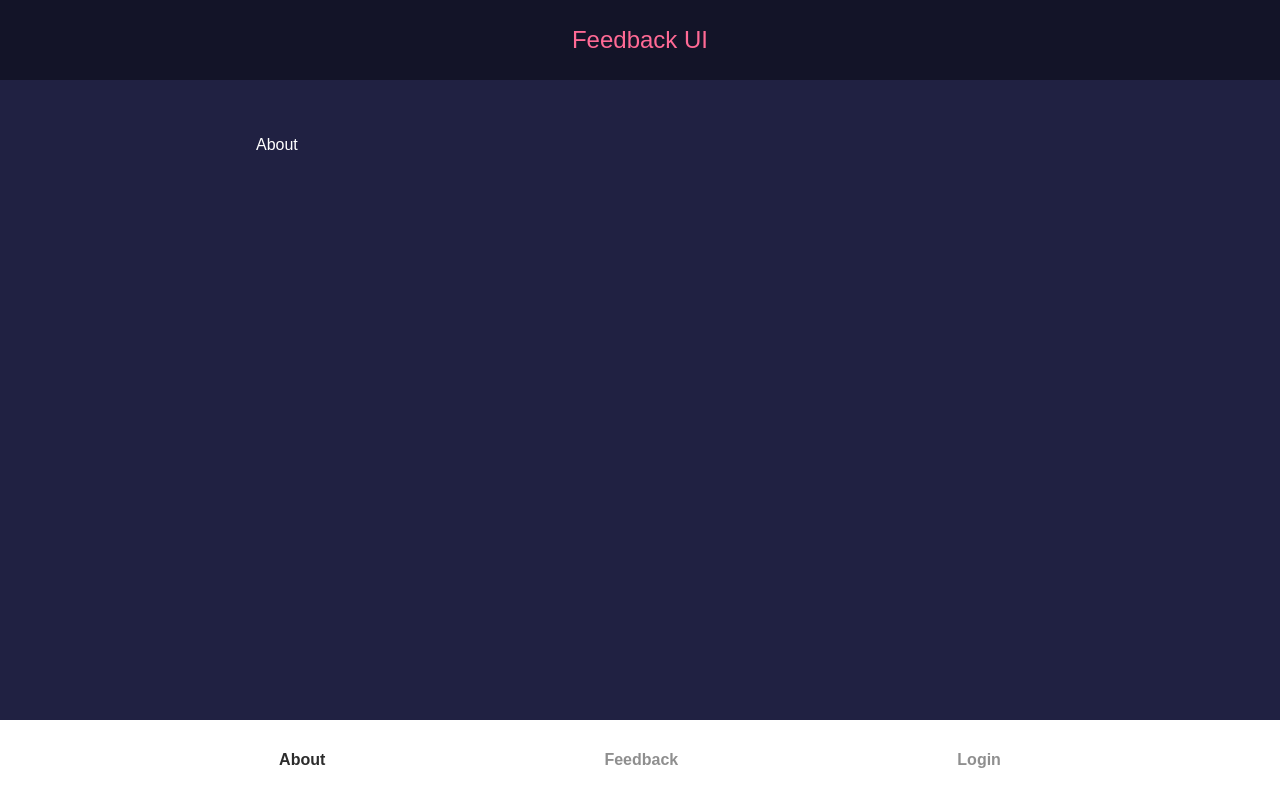
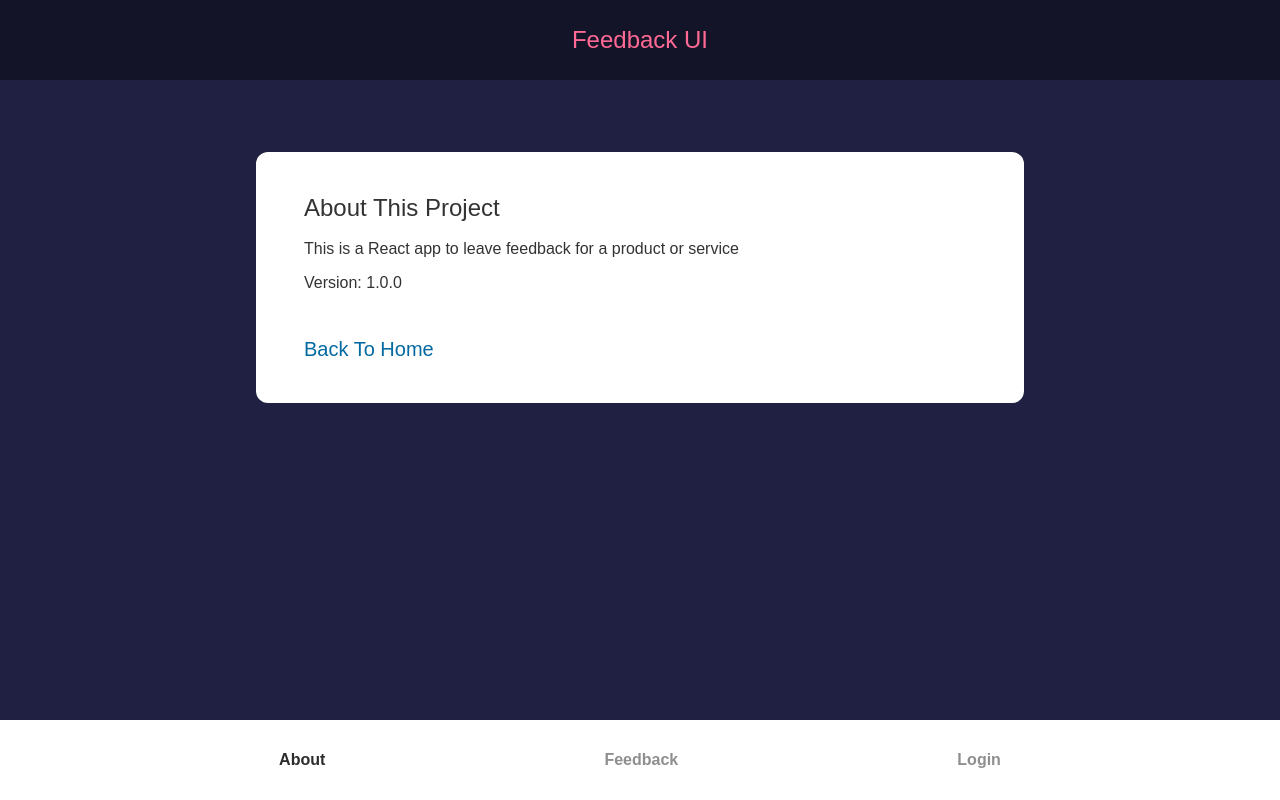
Before and after one commit to mosmomedia/frontend_portfolio_project_2, a React (Create React App) app in the folder frontend/: page /about in a window 1280 px wide. Built offline with nearby package versions, Linux system fonts and the light colour scheme; no server answers.

Commit message:
FE // About page

```diff
--- /dev/null
+++ b/frontend/src/components/feedback/FeedbackForm.jsx
@@ -0,0 +1,5 @@
+function FeedbackForm() {
+	return <div>FeedbackForm</div>;
+}
+
+export default FeedbackForm;
--- /dev/null
+++ b/frontend/src/components/feedback/FeedbackItem.jsx
@@ -0,0 +1,5 @@
+function FeedbackItem() {
+	return <div>FeedbackItem</div>;
+}
+
+export default FeedbackItem;
--- /dev/null
+++ b/frontend/src/components/feedback/FeedbackList.jsx
@@ -0,0 +1,5 @@
+function FeedbackList() {
+	return <div>FeedbackList</div>;
+}
+
+export default FeedbackList;
--- /dev/null
+++ b/frontend/src/components/feedback/FeedbackStats.jsx
@@ -0,0 +1,5 @@
+function FeedbackStats() {
+	return <div>FeedbackStats</div>;
+}
+
+export default FeedbackStats;
--- a/frontend/src/pages/About.jsx
+++ b/frontend/src/pages/About.jsx
@@ -1,9 +1,24 @@
-import { useAuthContext } from '../contexts/auth/AuthContext';
+import Card from '../shared/Card';
+import { Link } from 'react-router-dom';
 
 function About() {
-	const userState = useAuthContext();
-	console.log(userState);
-	return <div>About</div>;
+	return (
+		<Card>
+			<div className="">
+				<h1 className="text-2xl mb-3">About This Project</h1>
+				<p className="my-2">
+					This is a React app to leave feedback for a product or service
+				</p>
+				<p className="my-2">Version: 1.0.0</p>
+				<Link
+					to="/"
+					className="mt-10 text-sky-700 text-xl cursor-pointer hover:font-semibold"
+				>
+					Back To Home
+				</Link>
+			</div>
+		</Card>
+	);
 }
 
 export default About;
--- a/frontend/src/pages/Feedback.jsx
+++ b/frontend/src/pages/Feedback.jsx
@@ -1,21 +1,14 @@
+import FeedbackForm from '../components/feedback/FeedbackForm';
+import FeedbackStats from '../components/feedback/FeedbackStats';
+import FeedbackList from '../components/feedback/FeedbackList';
+
 function Feedback() {
 	return (
-		<div>
-			<div className="flex gap-0 bred flex-wrap">
-				<div style={{ minHeight: '150px' }} className="bred  flex-1 p-5">
-					content1
-				</div>
-				<div style={{ minHeight: '150px' }} className="bred  flex-1 p-5">
-					content2
-				</div>
-				<div style={{ minHeight: '150px' }} className="bred  flex-1 p-5">
-					content3
-				</div>
-				<div style={{ minHeight: '150px' }} className="bred  flex-1 p-5">
-					content4
-				</div>
-			</div>
-		</div>
+		<>
+			<FeedbackForm />
+			<FeedbackStats />
+			<FeedbackList />
+		</>
 	);
 }
 
--- /dev/null
+++ b/frontend/src/shared/Card.jsx
@@ -0,0 +1,9 @@
+function Card({ children }) {
+	return (
+		<div className=" bg-white text-[#333] rounded-xl py-10 px-12 my-5">
+			{children}
+		</div>
+	);
+}
+
+export default Card;
```
